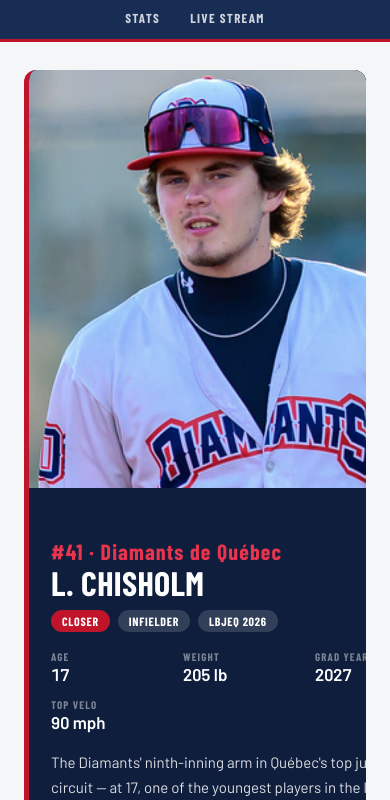
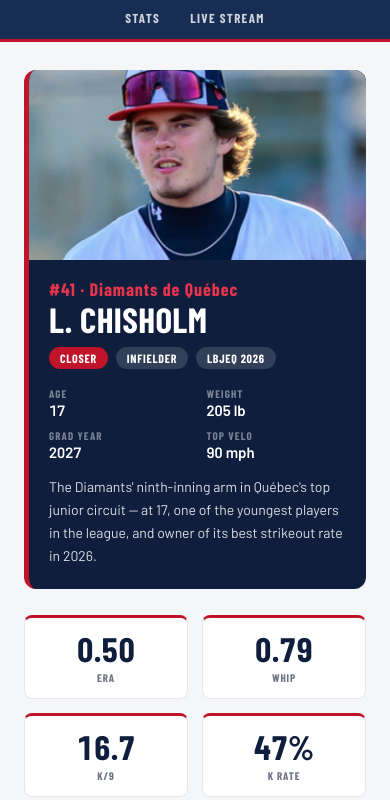
Before and after one commit to Zeddidiah2000/diamants-website, a plain HTML site: page lchisholm.html in a window 390 px wide. Shown: the part 300-1100 px from the top of the page. Drawn offline with nearby package versions, Linux system fonts and the light colour scheme; a web font is replaced by a local one.

Commit message:
L. Chisholm page: compact mobile hero (16:9 photo, tighter type), raise breakpoint to 780px, grid overflow guards

```diff
--- a/lchisholm.html
+++ b/lchisholm.html
@@ -47,9 +47,9 @@
     .wrap { max-width: 1100px; margin: 0 auto; padding: 28px 24px 64px; }
 
     /* HERO */
-    .hero { display: grid; grid-template-columns: 230px 1fr; gap: 28px; align-items: start; background: var(--navy); border-radius: 12px; overflow: hidden; border-left: 5px solid var(--red); }
+    .hero { display: grid; grid-template-columns: 230px minmax(0, 1fr); gap: 28px; align-items: start; background: var(--navy); border-radius: 12px; overflow: hidden; border-left: 5px solid var(--red); }
     .hero-photo { width: 100%; aspect-ratio: 3/4; object-fit: cover; object-position: top; background: var(--navy-mid); display: block; }
-    .hero-body { padding: 28px 30px 28px 4px; color: #fff; }
+    .hero-body { padding: 28px 30px 28px 4px; color: #fff; min-width: 0; }
     .hero-num { font-family: 'Barlow Condensed', sans-serif; font-weight: 900; font-size: 22px; color: var(--red-light); letter-spacing: 0.05em; }
     .hero-name { font-family: 'Barlow Condensed', sans-serif; font-weight: 900; font-size: clamp(34px, 6vw, 56px); line-height: 1; text-transform: uppercase; letter-spacing: 0.01em; margin: 2px 0 10px; }
     .hero-tags { display: flex; gap: 8px; flex-wrap: wrap; margin-bottom: 18px; }
@@ -103,10 +103,15 @@
     .footer-bottom { max-width: 1100px; margin: 0 auto; border-top: 1px solid rgba(255,255,255,0.08); padding-top: 16px; display: flex; justify-content: space-between; align-items: center; flex-wrap: wrap; gap: 6px; }
     .footer-bottom p { font-size: 10px; color: rgba(255,255,255,0.25); letter-spacing: 0.04em; }
 
-    @media (max-width: 700px) {
-      .hero { grid-template-columns: 1fr; }
-      .hero-photo { aspect-ratio: 1/1; }
-      .hero-body { padding: 22px; }
+    @media (max-width: 780px) {
+      .hero { grid-template-columns: 1fr; gap: 0; }
+      .hero-photo { aspect-ratio: 16/9; object-position: 50% 20%; }
+      .hero-body { padding: 18px 20px 22px; }
+      .hero-name { font-size: clamp(30px, 9vw, 42px); }
+      .hero-num { font-size: 18px; }
+      .bio-grid { gap: 10px 18px; margin-bottom: 14px; max-width: none; }
+      .bio-item .v { font-size: 15px; }
+      .hero-line { font-size: 14px; }
       .footer-inner { grid-template-columns: 1fr; gap: 16px; }
     }
   </style>
```
